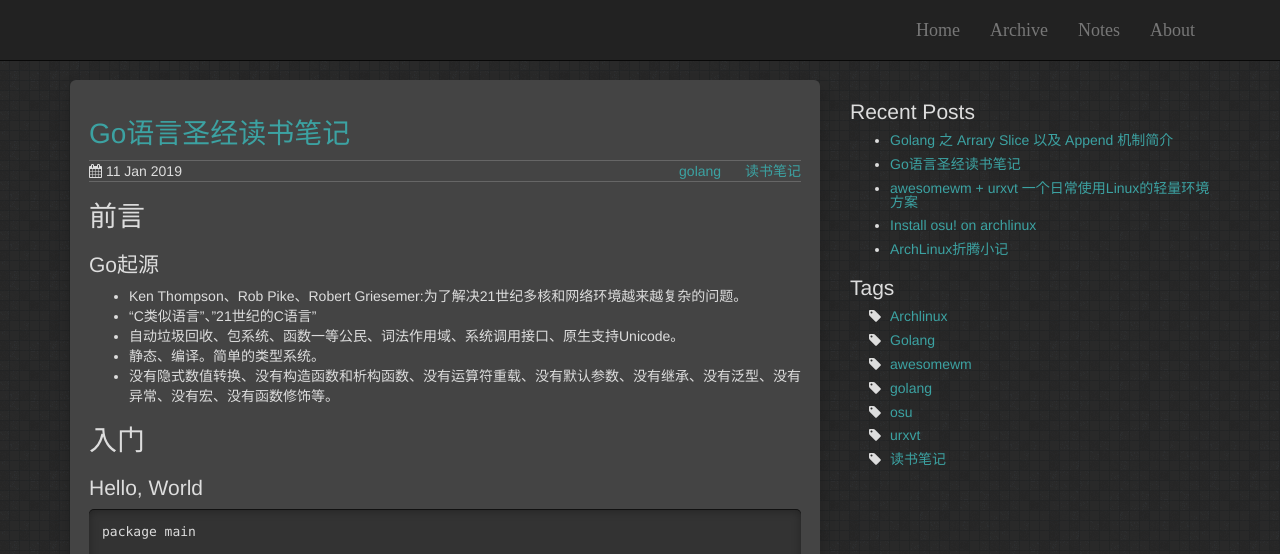
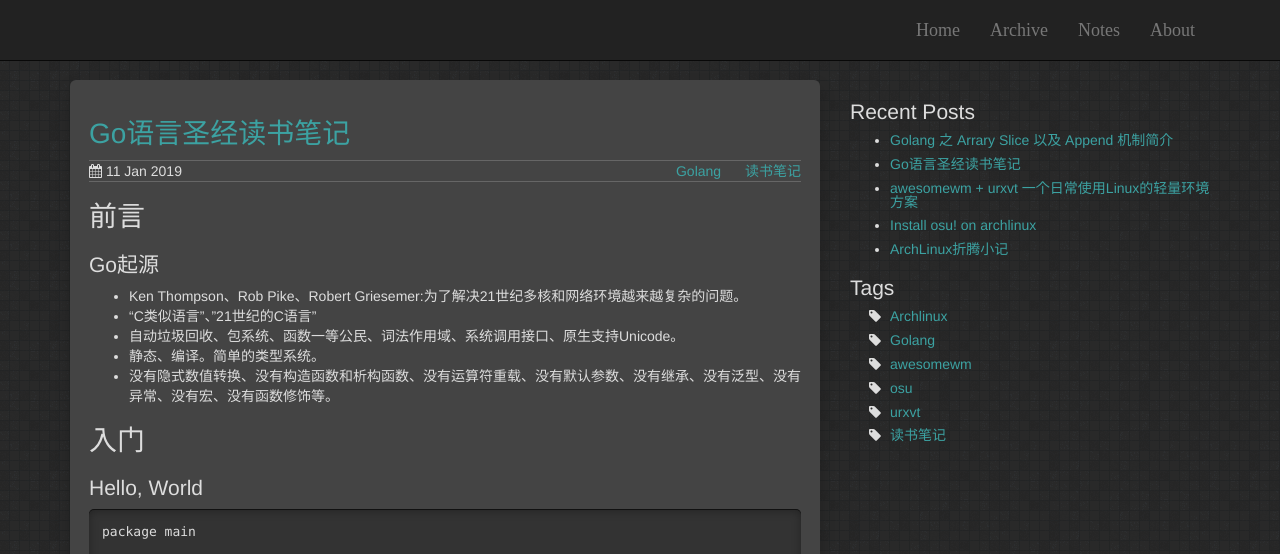
Before and after one commit to tianhongw/tianhongw.github.io, a Jekyll site: the page built from _posts/2019-1-11-The-Go-Programming-Language-Notes.md, in a window 1280 px wide and 900 px high. Shown: the top 554 px of the window. Built offline with Jekyll 4.4.1, drawn with Linux system fonts in a browser that asks for light colours.

Commit message:
update tag

```diff
--- a/_posts/2019-1-11-The-Go-Programming-Language-Notes.md
+++ b/_posts/2019-1-11-The-Go-Programming-Language-Notes.md
@@ -3,7 +3,7 @@ layout: post
 title: Go语言圣经读书笔记
 date: 2019-01-11
 tags:
-    - golang
+    - Golang
     - 读书笔记
 description: Go语言圣经读书笔记。
 ---
```
